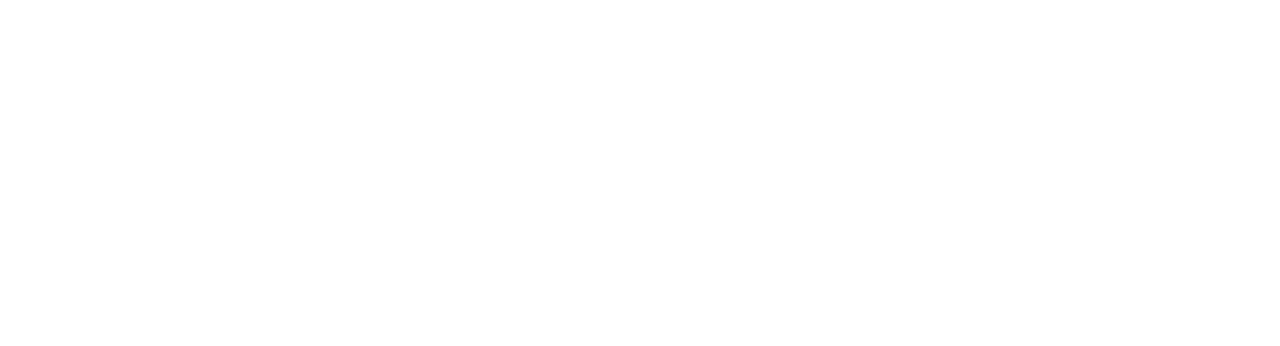
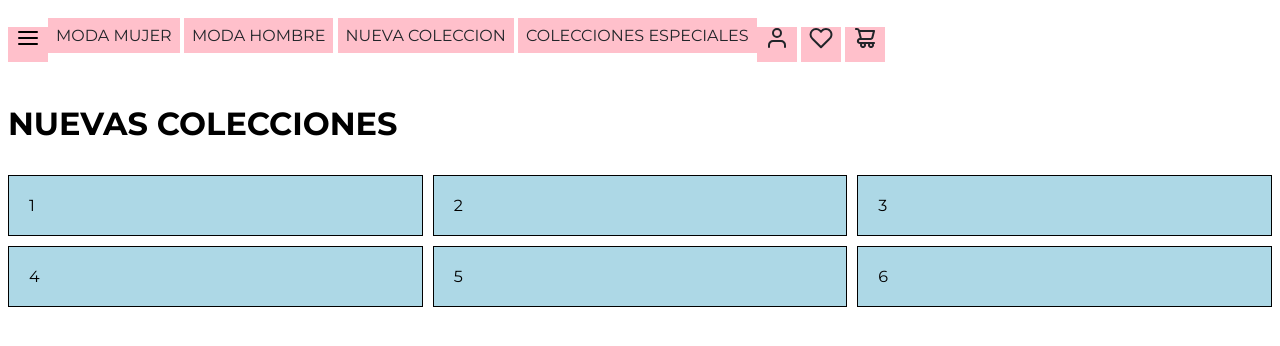
Before and after one commit to korso484/TareaModulo1, a plain HTML site: page index.html in a window 1280 px wide. Drawn offline with Linux system fonts and the light colour scheme.

Commit message:
Flex corregir / Grid trabajando

```diff
--- a/index.html
+++ b/index.html
@@ -1,11 +1,43 @@
 <!DOCTYPE html>
-<html lang="en">
+<html lang="es">
 <head>
     <meta charset="UTF-8">
+    <link rel="stylesheet" href="style.css">
     <meta name="viewport" content="width=device-width, initial-scale=1.0">
-    <title>Document</title>
+    <title>Tienda</title>
 </head>
+<header>
+        <nav class="navbar">
+            <div class="container-1">
+                <a href="#"><img src="../assets/icon-menu-burguer.svg" alt="Rayitas Menu" title="Selector del Menu"></a>
+            </div>
+            <div class="container2">
+                <a href="#">MODA MUJER</a>
+                <a href="#">MODA HOMBRE</a>
+                <a href="#">NUEVA COLECCION</a>
+                <a href="#">COLECCIONES ESPECIALES</a>
+            </div>
+            <div class="container-3">
+                <a href="#"><img src="../assets/icon-user.svg" alt="Usuario" title="Selector del Perfil"></a>
+                <a href="#"><img src="../assets/icon-heart.svg" alt="RRSS" title="Selector de Redes Sociales"></a>
+                <a href="#"><img src="../assets/icon-shopping-cart.svg" alt="Cesta" title="Selector del Carrito"></a>
+            </div>
+
+
+        </nav>
+
+</header>
 <body>
-
+    <div>
+        <p>NUEVAS COLECCIONES</p>
+    </div>
+    <div class="grid-container">
+        <div class="item">1</div>
+        <div class="item">2</div>
+        <div class="item">3</div>
+        <div class="item">4</div>
+        <div class="item">5</div>
+        <div class="item">6</div>
+    </div>
 </body>
 </html>
--- /dev/null
+++ b/style.css
@@ -0,0 +1,68 @@
+@import url('https://fonts.googleapis.com/css2?family=Montserrat:ital,wght@0,100..900;1,100..900&display=swap');
+
+:root {
+    --size: 1rem;
+}
+
+
+* {
+    box-sizing: border-box;
+    font-family: "Montserrat", sans-serif;
+        font-optical-sizing: auto;
+        font-weight: 400;
+        font-style: normal;
+}
+
+header{
+    /* background-color: lightgreen; */
+    height: 64px;
+    display: flex;
+    justify-content: space-between;
+    align-items: center;
+}
+
+.navbar {
+    display: flex;
+    /* padding: 1rem;
+    width: 100%;
+    margin: 16px;
+    height: 50%;
+    justify-content: space-around;
+    padding: var(--size);   */
+}
+
+.navbar a {
+    flex-direction: column;
+    justify-content: center;
+    height: 64px;
+    margin-bottom: 16px;
+    font-size: 16px;
+    text-decoration: none;
+    padding: 0.5rem;
+    color: #212429;
+}
+
+p {
+    font-size: 32px;
+    font-weight: 700;
+}
+
+.grid-container {
+    display: grid;
+    grid-template-columns: repeat(3, 1fr);
+    gap: 10px;
+}
+
+.item {
+    padding: 20px;
+    background-color: lightblue;
+    border: 1px solid black;
+}
+
+
+@media (min-width: 1280px) {
+    .navbar a {
+        width: 33%;
+        background-color: pink;
+    }
+}
```
Also changed, not shown: assets/icon-heart.svg (added), assets/icon-mail.svg (added), assets/icon-menu-burguer.svg (added), assets/icon-phone.svg (added), assets/icon-shopping-cart.svg (added), assets/icon-truck.svg (added), assets/icon-user.svg (added), assets/image-1.jpg (added), assets/image-2.jpg (added), assets/image-3.jpg (added), assets/image-4.jpg (added), assets/image-5.jpg (added), assets/image-6.jpg (added).
